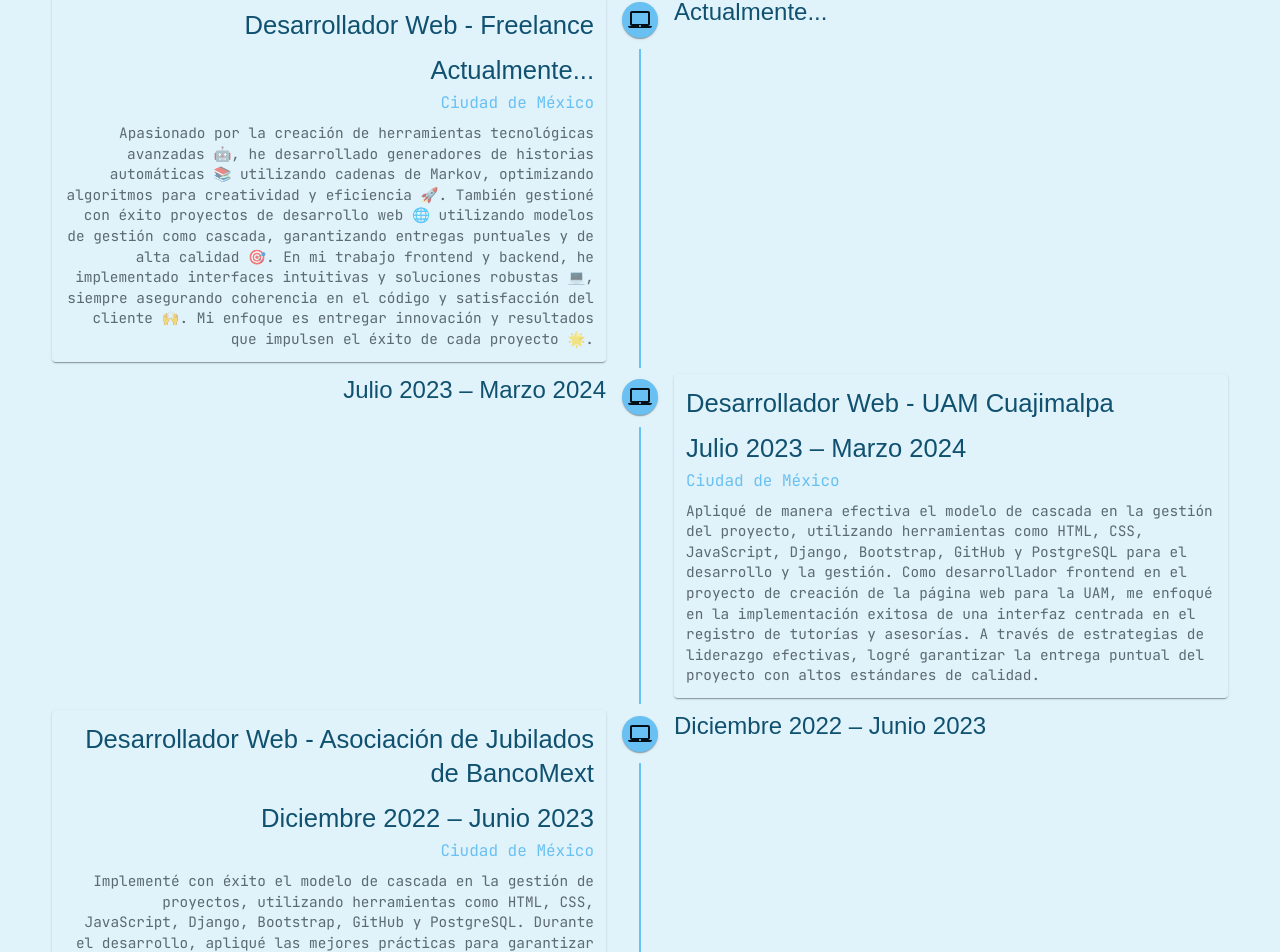
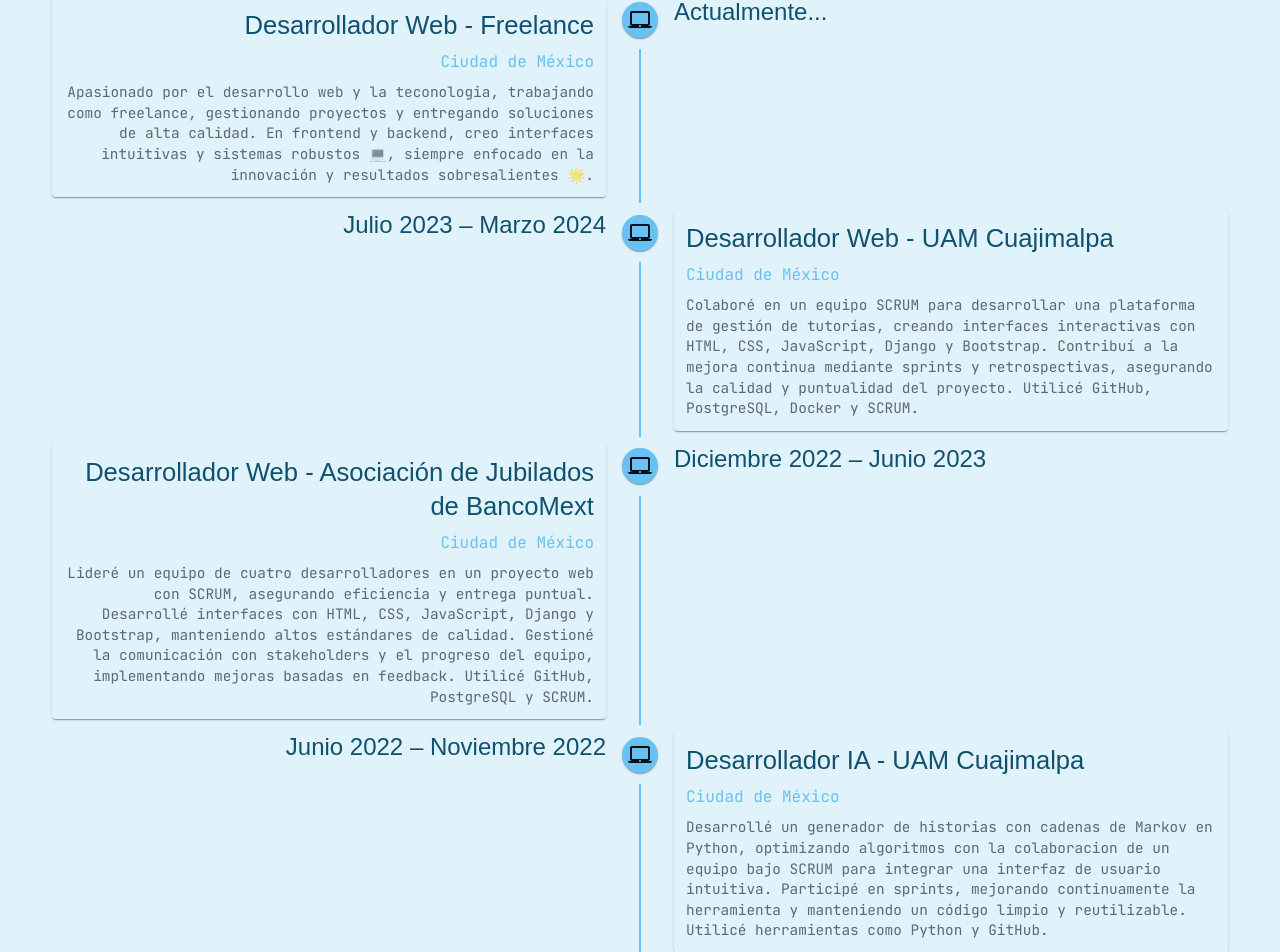
Before and after one commit to felipejrz/web-profile, a React (Vite) app: page / in a window 1280 px wide. Shown: the part 920-1872 px from the top of the page. Built offline with nearby package versions, Linux system fonts and the light colour scheme; a web font is replaced by a local one.

Commit message:
Editar algunos aspectos

```diff
--- a/src/App.jsx
+++ b/src/App.jsx
@@ -12,7 +12,7 @@ function App() {
     const element = document.getElementById(id);
     if (element) {
       window.scrollTo({
-        top: element.offsetTop - 100,
+        top: element.offsetTop - 80,
         behavior: "smooth",
       });
     }
--- a/src/components/ProfileHome.jsx
+++ b/src/components/ProfileHome.jsx
@@ -27,7 +27,6 @@ function ProfileHome() {
           justifyContent: "center",
           alignItems: "center",
           py: { lg: 4 },
-          overflow: "hidden", // Asegúrate de que no haya desbordamiento
         }}
       >
         {/* Text Section */}
--- a/src/components/ProfileNavBar.jsx
+++ b/src/components/ProfileNavBar.jsx
@@ -68,12 +68,11 @@ function ProfileNavBar({ scrollToSection }) {
     const handleScroll = () => {
       const offset = window.scrollY;
       setIsScrolled(offset > 0);
-
       const currentSection = navItems.find((item) => {
         const element = document.getElementById(item.id);
         if (element) {
           const rect = element.getBoundingClientRect();
-          return rect.top <= 80 && rect.bottom > 80;
+          return rect.top <= window.innerHeight / 2 && rect.bottom > window.innerHeight / 2;
         }
         return false;
       });
@@ -85,6 +84,7 @@ function ProfileNavBar({ scrollToSection }) {
 
     return () => window.removeEventListener("scroll", handleScroll);
   }, [navItems]);
+
 
   return (
     <Box
@@ -111,6 +111,7 @@ function ProfileNavBar({ scrollToSection }) {
             "background-color 0.3s ease-in-out, box-shadow 0.3s ease-in-out",
           width: { xs: "85%", sm: "65%", md: "40%", lg: "32%", xl: "30%" },
           maxWidth: "100%",
+
         }}
       >
         <Toolbar
@@ -177,6 +178,7 @@ function ProfileNavBar({ scrollToSection }) {
           anchorEl={anchorEl}
           open={Boolean(anchorEl)}
           onClose={handleMenuClose}
+
         >
           <MenuItem onClick={() => handleThemeChange("light")}>
             <Icons.MdLightMode fontSize="small" />
--- a/src/components/ProfilePhoto.jsx
+++ b/src/components/ProfilePhoto.jsx
@@ -1,6 +1,8 @@
 import { Box } from "@mui/material";
 import { motion } from "framer-motion";
 import { useTheme } from "@mui/material/styles";
+import { width } from "@mui/system";
+import { height } from "@fortawesome/free-brands-svg-icons/fa500px";
 
 function ProfilePhoto() {
   const theme = useTheme();
--- a/src/components/ProfileWorks.jsx
+++ b/src/components/ProfileWorks.jsx
@@ -84,6 +84,11 @@ function ProfileWorks({ puesto, empresa, localizacion, fechas, texto }) {
                 sm: "1.4rem",
                 md: "1.6rem",
               },
+              display: {
+                md: "none",
+                lg: "none",
+                xl: "none",
+              },
             }}
           >
             {fechas}
--- a/src/data/dataWorks.jsx
+++ b/src/data/dataWorks.jsx
@@ -7,7 +7,7 @@ export const worksData = [
     localizacion: "Ciudad de México",
     fechas: "Junio 2022 – Noviembre 2022",
     texto:
-      "Desarrollé un generador de historias utilizando cadenas de Markov en Python, optimizando algoritmos para una generación automática y creativa de texto. Colaboré estrechamente en la integración y desarrollo de la interfaz, contribuyendo al éxito de una herramienta avanzada para la creación automática de historias. Utilicé herramientas como Python y GitHub para llevar a cabo el proyecto.",
+      "Desarrollé un generador de historias con cadenas de Markov en Python, optimizando algoritmos con la colaboracion de un equipo bajo SCRUM para integrar una interfaz de usuario intuitiva. Participé en sprints, mejorando continuamente la herramienta y manteniendo un código limpio y reutilizable. Utilicé herramientas como Python y GitHub.",
   },
   {
     puesto: "Desarrollador Web",
@@ -15,7 +15,7 @@ export const worksData = [
     localizacion: "Ciudad de México",
     fechas: "Diciembre 2022 – Junio 2023",
     texto:
-      "Implementé con éxito el modelo de cascada en la gestión de proyectos, utilizando herramientas como HTML, CSS, JavaScript, Django, Bootstrap, GitHub y PostgreSQL. Durante el desarrollo, apliqué las mejores prácticas para garantizar la coherencia en el código y una gestión eficiente de los equipos, asegurando el cumplimiento de los plazos establecidos. Mi enfoque en la planificación y ejecución meticulosa permitió garantizar entregas puntuales con altos estándares de calidad.",
+      "Lideré un equipo de cuatro desarrolladores en un proyecto web con SCRUM, asegurando eficiencia y entrega puntual. Desarrollé interfaces con HTML, CSS, JavaScript, Django y Bootstrap, manteniendo altos estándares de calidad. Gestioné la comunicación con stakeholders y el progreso del equipo, implementando mejoras basadas en feedback. Utilicé GitHub, PostgreSQL y SCRUM.",
   },
   {
     puesto: "Desarrollador Web",
@@ -23,7 +23,7 @@ export const worksData = [
     localizacion: "Ciudad de México",
     fechas: "Julio 2023 – Marzo 2024",
     texto:
-      "Apliqué de manera efectiva el modelo de cascada en la gestión del proyecto, utilizando herramientas como HTML, CSS, JavaScript, Django, Bootstrap, GitHub y PostgreSQL para el desarrollo y la gestión. Como desarrollador frontend en el proyecto de creación de la página web para la UAM, me enfoqué en la implementación exitosa de una interfaz centrada en el registro de tutorías y asesorías. A través de estrategias de liderazgo efectivas, logré garantizar la entrega puntual del proyecto con altos estándares de calidad.",
+      "Colaboré en un equipo SCRUM para desarrollar una plataforma de gestión de tutorías, creando interfaces interactivas con HTML, CSS, JavaScript, Django y Bootstrap. Contribuí a la mejora continua mediante sprints y retrospectivas, asegurando la calidad y puntualidad del proyecto. Utilicé GitHub, PostgreSQL, Docker y SCRUM.",
   },
   {
     puesto: "Desarrollador Web",
@@ -31,6 +31,6 @@ export const worksData = [
     localizacion: "Ciudad de México",
     fechas: "Actualmente...",
     texto:
-      "Apasionado por la creación de herramientas tecnológicas avanzadas 🤖, he desarrollado generadores de historias automáticas 📚 utilizando cadenas de Markov, optimizando algoritmos para creatividad y eficiencia 🚀. También gestioné con éxito proyectos de desarrollo web 🌐 utilizando modelos de gestión como cascada, garantizando entregas puntuales y de alta calidad 🎯. En mi trabajo frontend y backend, he implementado interfaces intuitivas y soluciones robustas 💻, siempre asegurando coherencia en el código y satisfacción del cliente 🙌. Mi enfoque es entregar innovación y resultados que impulsen el éxito de cada proyecto 🌟.",
+      "Apasionado por el desarrollo web y la teconologia, trabajando como freelance, gestionando proyectos y entregando soluciones de alta calidad. En frontend y backend, creo interfaces intuitivas y sistemas robustos 💻, siempre enfocado en la innovación y resultados sobresalientes 🌟.",
   },
 ];
```
